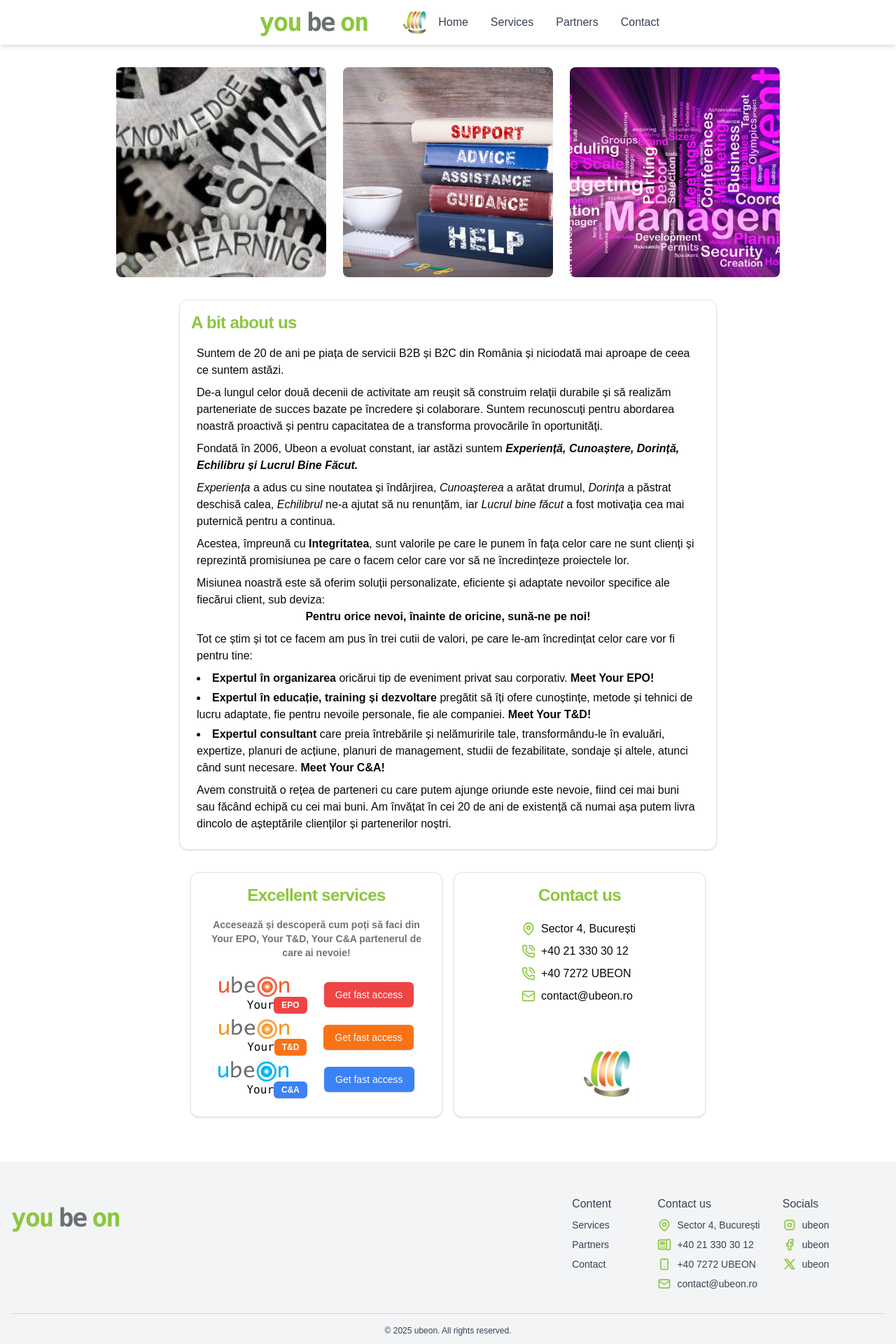
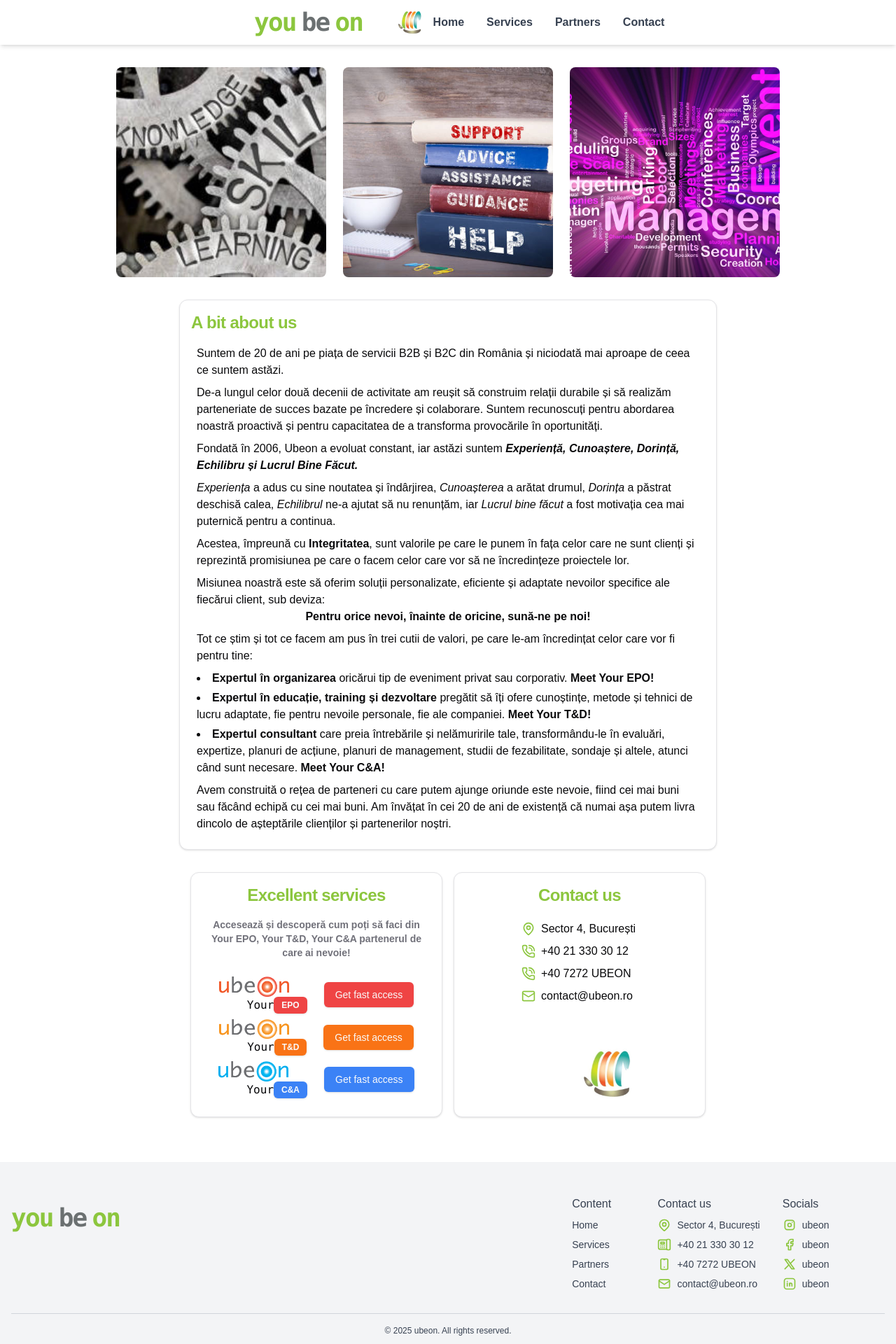
Before and after one commit to alexvieru1/ubeon, a Next.js app: page / in a window 1280 px wide. Shown: the top 1920 px of the page at 70% size. Built offline with nearby package versions, Linux system fonts and the light colour scheme.

Commit message:
update text v21

```diff
--- a/components/navbar.tsx
+++ b/components/navbar.tsx
@@ -44,7 +44,7 @@ const Navbar = () => {
               <div key={link.name} className="cursor-pointer">
                 <Link
                   href={link.path}
-                  className="text-gray-700 dark:text-gray-300 hover:text-[#8cc63e] transition duration-300 font-medium"
+                  className="text-gray-700 dark:text-gray-300 hover:text-[#8cc63e] transition duration-300 font-semibold"
                 >
                   {link.name}
                 </Link>
--- a/components/ui/footer.tsx
+++ b/components/ui/footer.tsx
@@ -1,7 +1,16 @@
 "use client";
 import Link from "next/link";
 import { RotateWords } from "./rotate-words";
-import { IconBrandFacebook, IconBrandInstagram, IconBrandX, IconDeviceLandlinePhone, IconDeviceMobile, IconMail, IconMapPin } from '@tabler/icons-react';
+import {
+  IconBrandFacebook,
+  IconBrandInstagram,
+  IconBrandLinkedin,
+  IconBrandX,
+  IconDeviceLandlinePhone,
+  IconDeviceMobile,
+  IconMail,
+  IconMapPin,
+} from "@tabler/icons-react";
 
 const Footer = () => {
   return (
@@ -28,14 +37,14 @@ const Footer = () => {
             <div className="md:ml-14">
               <h4 className="font-medium mb-2">Content</h4>
               <ul className="space-y-2 text-sm">
-                {/* <li>
+                <li>
                   <Link
-                    href="/despre"
+                    href="/"
                     className="hover:text-[#8cc63e] dark:hover:text-green-400 transition duration-300"
                   >
-                    Despre noi
+                    Home
                   </Link>
-                </li> */}
+                </li>
                 <li>
                   <Link
                     href="/services"
@@ -79,11 +88,17 @@ const Footer = () => {
                   <span>Sector 4, București</span>
                 </li>
                 <li className="flex items-center gap-2">
-                  <IconDeviceLandlinePhone stroke={2} className="w-5 h-5 text-[#8cc63e] dark:text-green-400" />
+                  <IconDeviceLandlinePhone
+                    stroke={2}
+                    className="w-5 h-5 text-[#8cc63e] dark:text-green-400"
+                  />
                   <span>+40 21 330 30 12</span>
                 </li>
                 <li className="flex items-center gap-2">
-                  <IconDeviceMobile stroke={2} className="w-5 h-5 text-[#8cc63e] dark:text-green-400" />
+                  <IconDeviceMobile
+                    stroke={2}
+                    className="w-5 h-5 text-[#8cc63e] dark:text-green-400"
+                  />
                   <span> +40 7272 UBEON</span>
                 </li>
                 <li className="flex items-center gap-2">
@@ -99,12 +114,21 @@ const Footer = () => {
                   <IconBrandInstagram className="w-5 h-5 text-[#8cc63e] dark:text-green-400" />
                   <span>ubeon</span>
                 </li>
+                <li>
+                  <Link
+                    href="https://www.facebook.com/profile.php?id=100069772204107"
+                    className="flex items-center gap-2"
+                  >
+                    <IconBrandFacebook className="w-5 h-5 text-[#8cc63e] dark:text-green-400" />
+                    <span>ubeon</span>
+                  </Link>
+                </li>
                 <li className="flex items-center gap-2">
-                  <IconBrandFacebook className="w-5 h-5 text-[#8cc63e] dark:text-green-400" />
+                  <IconBrandX className="w-5 h-5 text-[#8cc63e] dark:text-green-400" />
                   <span>ubeon</span>
                 </li>
                 <li className="flex items-center gap-2">
-                  <IconBrandX className="w-5 h-5 text-[#8cc63e] dark:text-green-400" />
+                  <IconBrandLinkedin className="w-5 h-5 text-[#8cc63e] dark:text-green-400" />
                   <span>ubeon</span>
                 </li>
               </ul>
```
